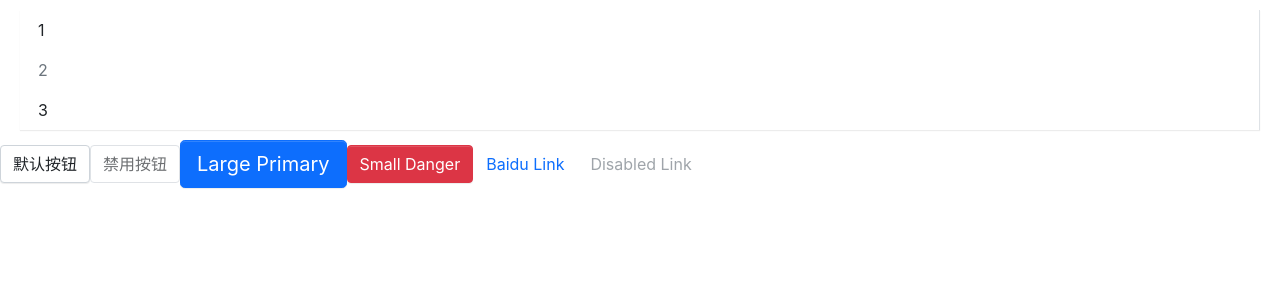
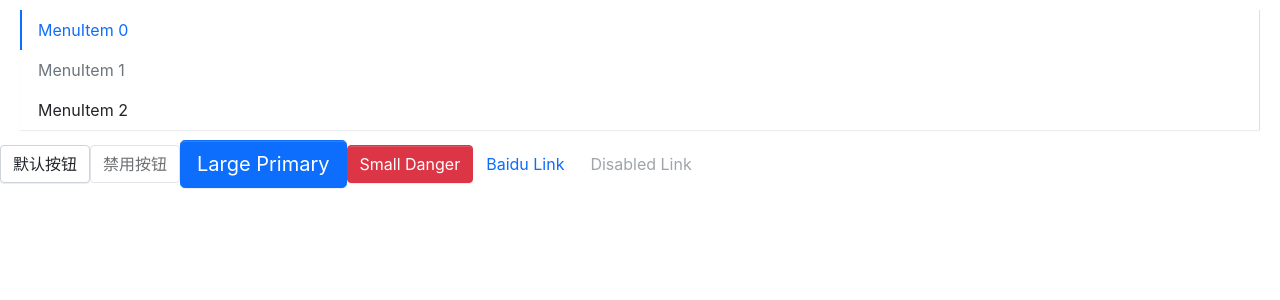
Before and after one commit to Bi8bo-xx/study-vikingship-components, a React (Create React App) app: page / in a window 1280 px wide. Shown: the top 300 px of the page. Built offline with nearby package versions, Linux system fonts and the light colour scheme.

Commit message:
feat: 完善 menu 组件

```diff
--- a/src/App.tsx
+++ b/src/App.tsx
@@ -8,10 +8,14 @@ const App: FC = () => {
   return (
     <div>
       <div>
-        <Menu defaultIndex={0} onSelect={(index) => console.log(index)} mode="vertical">
-          <MenuItem index={1}>1</MenuItem>
-          <MenuItem index={2} disabled>2</MenuItem>
-          <MenuItem index={3}>3</MenuItem>
+        <Menu
+          defaultIndex={0}
+          onSelect={(index) => console.log(index)}
+          mode="vertical"
+        >
+          <MenuItem>MenuItem 0</MenuItem>
+          <MenuItem disabled>MenuItem 1</MenuItem>
+          <MenuItem>MenuItem 2</MenuItem>
         </Menu>
       </div>
       <div>
--- a/src/components/Menu/menu.tsx
+++ b/src/components/Menu/menu.tsx
@@ -1,6 +1,13 @@
-import { FC, createContext, useState } from 'react';
+import {
+  FC,
+  createContext,
+  useState,
+  Children,
+  FunctionComponentElement,
+  cloneElement,
+} from 'react';
 import classNames from 'classnames';
-import { IMenuContext, MenuProps } from './types';
+import { IMenuContext, MenuItemProps, MenuProps } from './types';
 
 const MenuContext = createContext<IMenuContext>({ index: 0 });
 
@@ -21,10 +28,27 @@ const Menu: FC<MenuProps> = (props) => {
     index: currentActive ? currentActive : 0,
     onSelect: handleClick,
   };
+  const renderChildren = () => {
+    return Children.map(children, (child, i) => {
+      const childElement = child as FunctionComponentElement<MenuItemProps>;
+      const {
+        type: { displayName },
+        props,
+      } = childElement;
+
+      if (displayName === 'MenuItem') {
+        return cloneElement(childElement, { index: props.index || i });
+      } else {
+        console.error(
+          'Warning: Menu has a child which is not a MenuItem component'
+        );
+      }
+    });
+  };
   return (
     <ul className={classes} style={style} role="menu">
       <MenuContext.Provider value={passedContext}>
-        {children}
+        {renderChildren()}
       </MenuContext.Provider>
     </ul>
   );
--- a/src/components/Menu/menuItem.tsx
+++ b/src/components/Menu/menuItem.tsx
@@ -11,7 +11,7 @@ const MenuItem: FC<MenuItemProps> = (props) => {
     'is-active': context.index === index,
   });
   const handleClick = () => {
-    if (context.onSelect && !disabled) {
+    if (context.onSelect && !disabled && typeof index === 'number') {
       context.onSelect(index);
     }
   };
@@ -26,4 +26,6 @@ MenuItem.defaultProps = {
   disabled: false,
 };
 
+MenuItem.displayName = 'MenuItem';
+
 export default MenuItem;
--- a/src/components/Menu/types.ts
+++ b/src/components/Menu/types.ts
@@ -18,11 +18,11 @@ interface IMenuContext {
 }
 
 interface MenuItemProps {
-  index: number;
+  index?: number;
   disabled?: boolean;
   className?: string;
   style?: CSSProperties;
-  children?: ReactNode;
+  children: ReactNode;
 }
 
 export type { MenuProps, IMenuContext, MenuItemProps };
```
Also changed, not shown: 1 other file (tests, documents, lock files or other folders).
